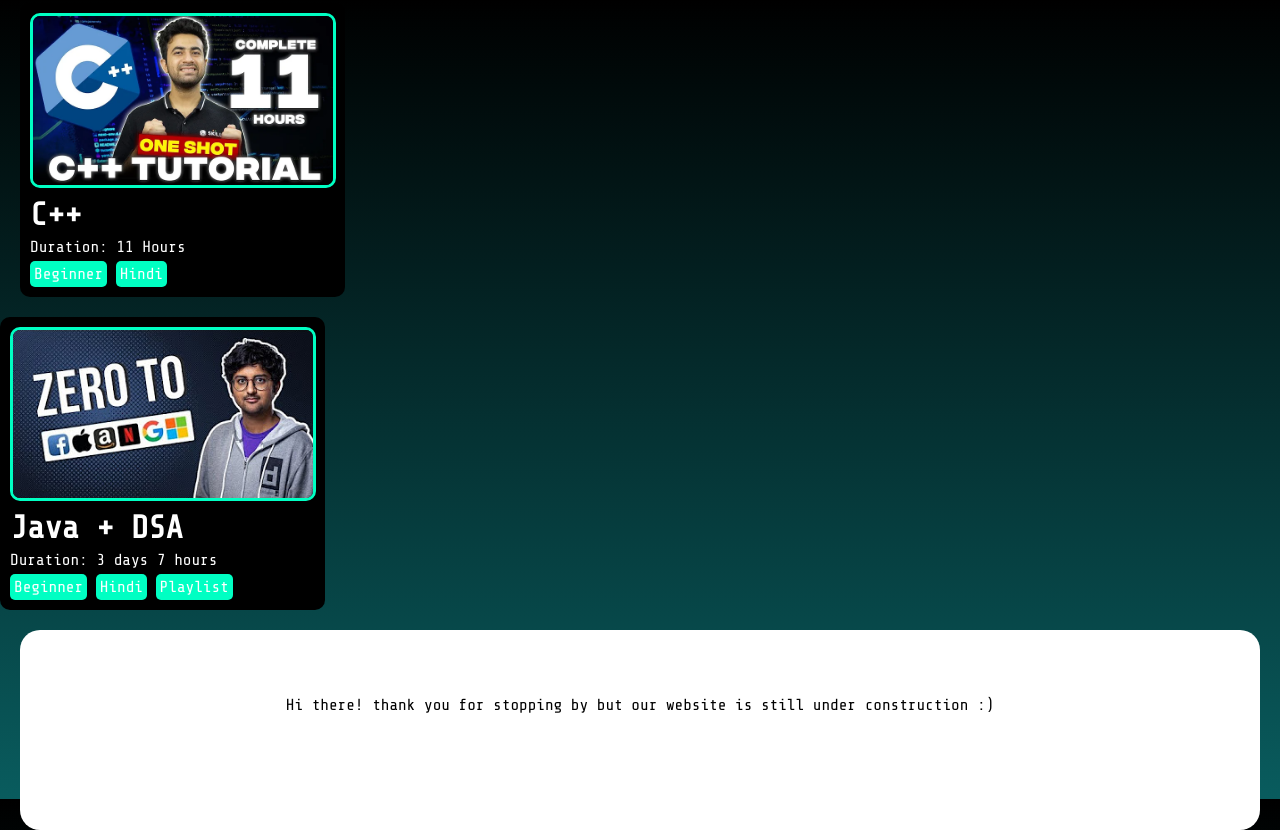
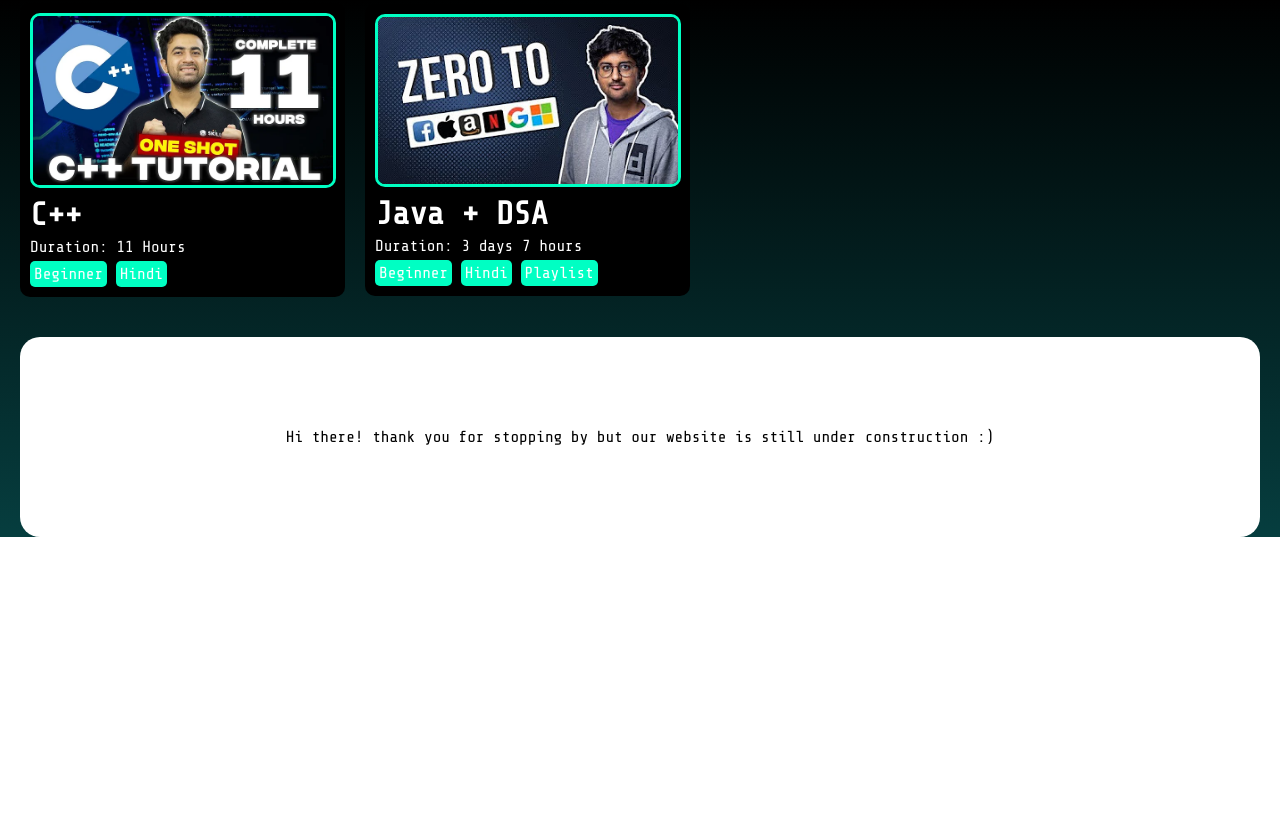
Before and after one commit to RishiGupta-05/Resource-Realm, a plain HTML site: page index.html in a window 1280 px wide. Shown: the part 801-1631 px from the top of the page. After the commit the page ends 1338 px from the top, so only its background shows below. Drawn offline with nearby package versions, Linux system fonts and the light colour scheme.

Commit message:
minor fixes

```diff
--- a/index.html
+++ b/index.html
@@ -136,11 +136,7 @@
         <div class="language">Hindi</div>
 
     </div>
-
-</div>
 </a>
-
-
 
 <a href=https://www.youtube.com/watch?v=rZ41y93P2Qo&list=PL9gnSGHSqcnr_DxHsP7AW9ftq0AtAyYqJ  target="_blank">
     <div class="video-background">
@@ -161,9 +157,15 @@
 </div>
 </a>
 
+</div>
+
+
+
+
+
 
 <div class="under-construction">
-    <div style="padding: 20px; justify-content: center; margin-bottom: 50px;"><p>Hi there! thank you for stopping by but our website is still under construction :)</p></div>
+    <div style="padding: 20px; justify-content: center;"><p>Hi there! thank you for stopping by but our website is still under construction :)</p></div>
 
 </div>
 
--- a/styles/basic.css
+++ b/styles/basic.css
@@ -22,6 +22,7 @@
     color: black;
     text-align: center;
     border-width: 0px;
+    margin-bottom: 50px;
 
 }
 
```
